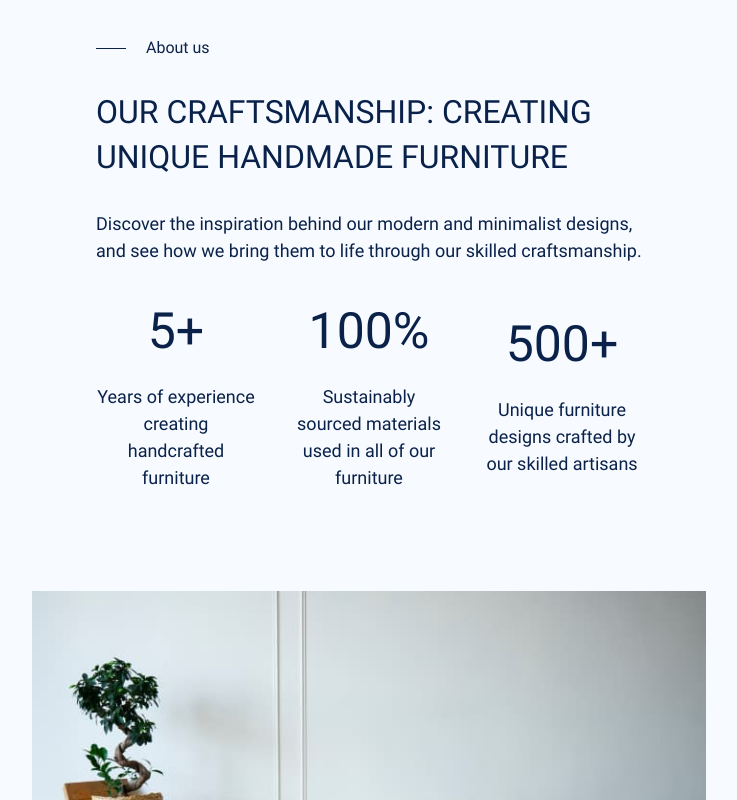
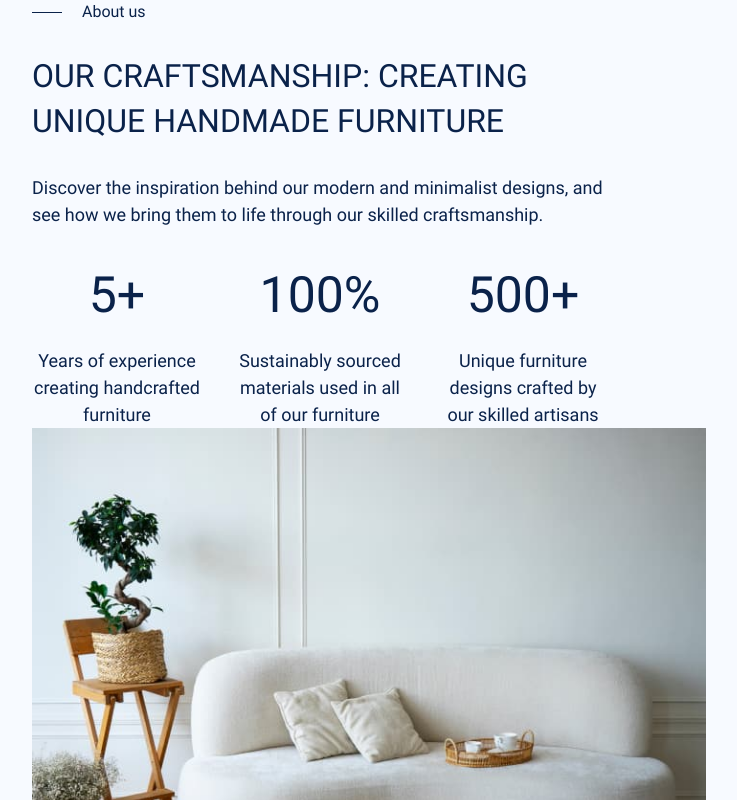
Before and after one commit to nahirniy/Best-Full-Stack-Team-10, a website built with Vite: page src/index.html in a window 1280 px wide. Shown: the top 800 px of the page, without its empty margins (271-1008 px from the left). Built offline with nearby package versions, Linux system fonts and the light colour scheme.

Commit message:
update about us

```diff
--- a/src/css/about-us.css
+++ b/src/css/about-us.css
@@ -26,9 +26,9 @@
   height: 1px;
 }
 
-/* .container-wrap {
+.container-wrap {
   width: 343px;
-} */
+}
 
 .about-us-title {
   line-height: 1.5;
@@ -45,7 +45,7 @@
   flex-direction: column;
   align-items: center;
   gap: 30px;
-  margin-bottom: 64px;
+  /* margin-bottom: 64px; */
 }
 
 .about-us-item {
@@ -77,12 +77,12 @@
   }
 
   .about-us-top-side {
-    padding: 36px 64px;
+    /* padding: 36px 64px; */
   }
 
-  /* .container-wrap {
+  .container-wrap {
     width: 576px;
-  } */
+  }
 
   .about-us-title {
     font-size: 32px;
--- a/src/partials/about-us.html
+++ b/src/partials/about-us.html
@@ -34,6 +34,7 @@
       <div class="container-about">
         <p class="about-us-signature">About us</p>
       </div>
+      <div class="container-wrap">
         <h2 class="about-us-title title">
           Our сraftsmanship: сreating unique handmade furniture
         </h2>
@@ -61,6 +62,7 @@
             </p>
           </li>
         </ul>
+      </div>
     </div>
     <div class="about-us-bottom-side">
       <picture>
```
Lines whose indentation alone changed are shown as unchanged.
